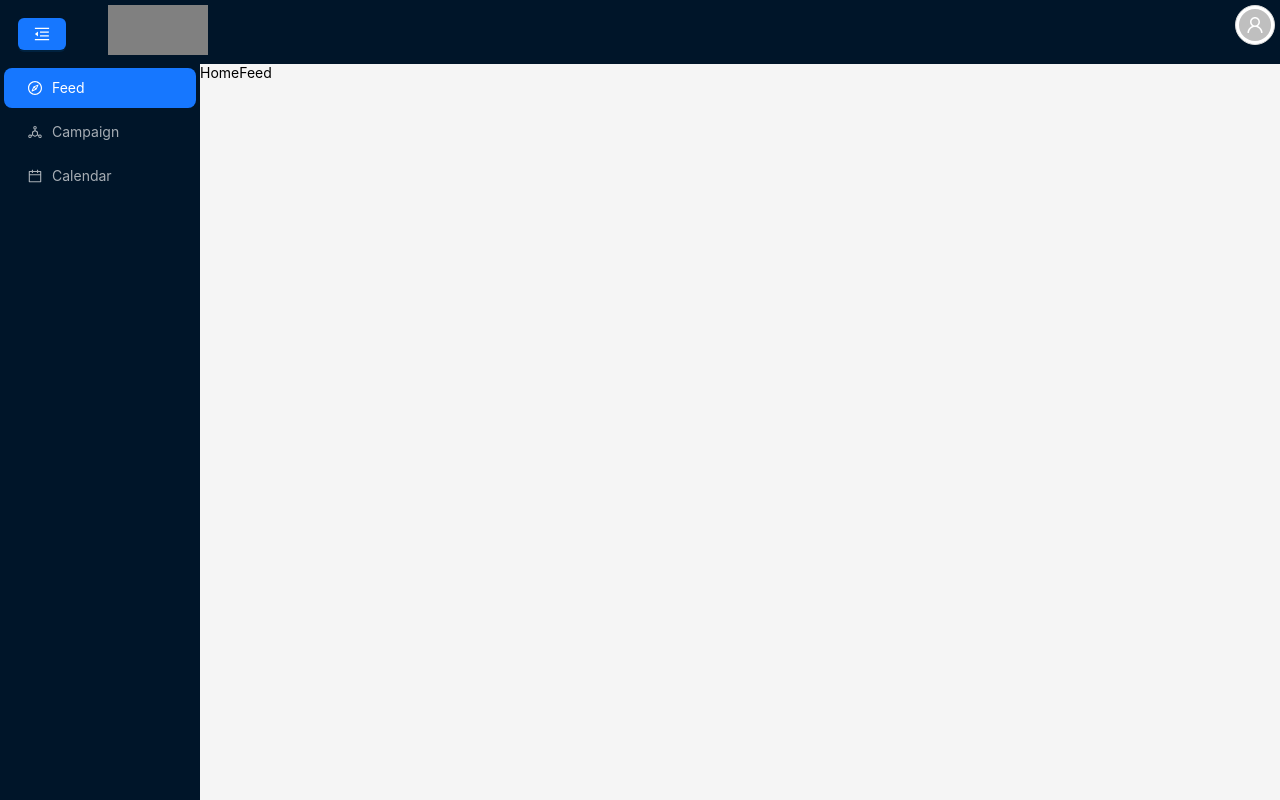
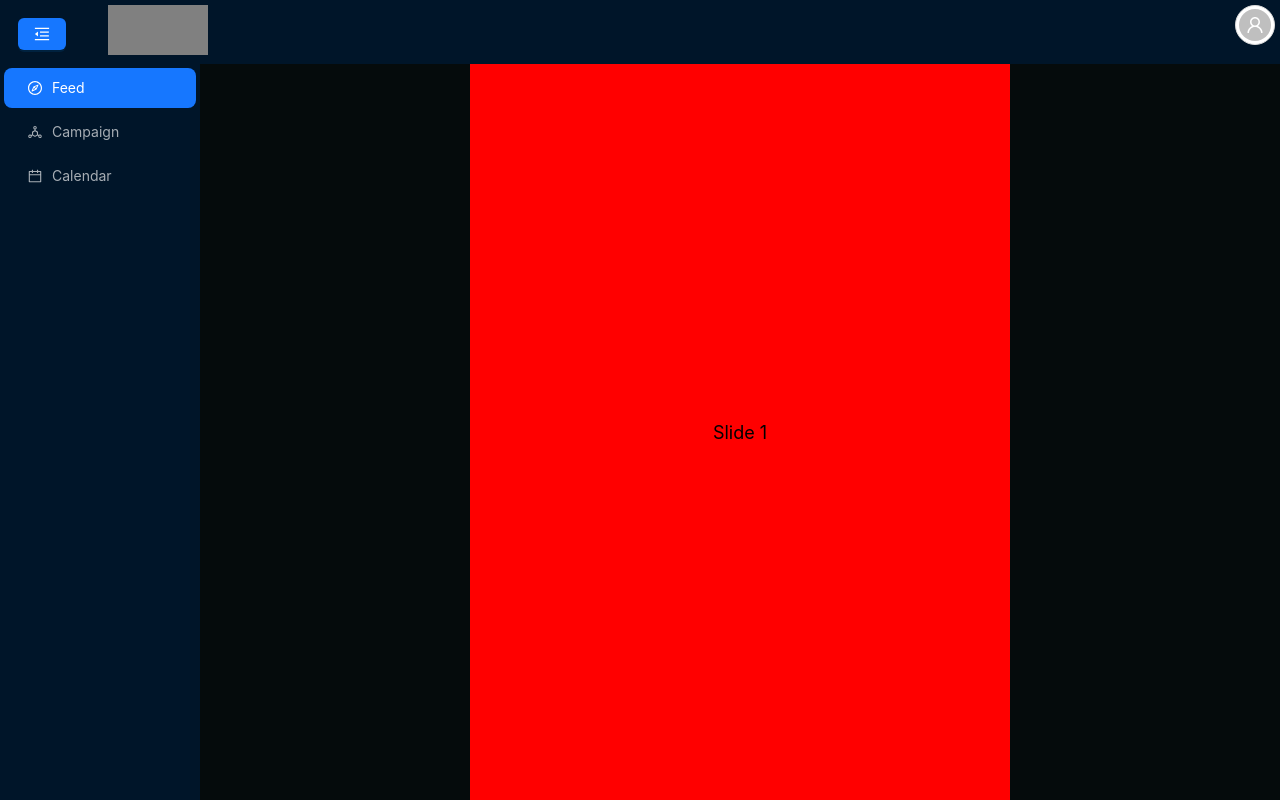
Before and after one commit to Team-996Ghosts-EthSG-2023/frontend-base, a React (Vite) app: page / in a window 1280 px wide. Built offline with nearby package versions, Linux system fonts and the light colour scheme.

Commit message:
use vertical swiperjs

```diff
--- a/package.json
+++ b/package.json
@@ -14,7 +14,8 @@
     "react": "^18.2.0",
     "react-dom": "^18.2.0",
     "react-router-dom": "^6.15.0",
-    "styled-components": "^6.0.7"
+    "styled-components": "^6.0.7",
+    "swiper": "^10.2.0"
   },
   "devDependencies": {
     "@types/react": "^18.2.15",
--- a/src/index.css
+++ b/src/index.css
@@ -1,8 +1,9 @@
+:root {
+	--color-hyperdrive-black: #050b0c;
+	--color-hyperdrive-tan-1: #deece4;
+	--color-hyperdrive-green: #14f195;
+}
 body {
 	margin: 0;
 	padding: 0;
-	border: 0;
-	font-size: 100%;
-	font: inherit;
-	vertical-align: baseline;
 }
--- a/src/main.jsx
+++ b/src/main.jsx
@@ -11,6 +11,7 @@ import { RootLayout } from './pages/RootLayout';
 import { HomeFeed } from './pages/App/HomeFeed';
 import { Campaigns } from './pages/App/Campaigns';
 import { Calendar } from 'antd';
+import "./index.css"
 
 const router = createBrowserRouter(
   createRoutesFromElements(
--- a/src/pages/App/HomeFeed/index.jsx
+++ b/src/pages/App/HomeFeed/index.jsx
@@ -1,7 +1,58 @@
 import React from 'react'
+import { styled } from 'styled-components';
+import 'swiper/css';
+import 'swiper/css/pagination';
+import { Swiper, SwiperSlide } from "swiper/react";
+import { Mousewheel } from 'swiper/modules';
 
 export const HomeFeed = (props) => {
   return(
-    <div>HomeFeed</div>
-   )
+    <SwipeContainer>
+      <StyledSwiper
+        direction={'vertical'}
+        slidesPerView={1}
+        mousewheel={true}
+        modules={[Mousewheel]}
+        className="mySwiper"
+      >
+        <VideoCard style={{background: "red"}}>Slide 1</VideoCard>
+        <VideoCard style={{background: "yellow"}}>Slide 2</VideoCard>
+        <VideoCard style={{background: "grey"}}>Slide 3</VideoCard>
+        <VideoCard style={{background: "green"}}>Slide 4</VideoCard>
+        <VideoCard style={{background: "black"}}>Slide 5</VideoCard>
+        <VideoCard>Slide 6</VideoCard>
+        <VideoCard>Slide 7</VideoCard>
+        <VideoCard>Slide 8</VideoCard>
+        <VideoCard>Slide 9</VideoCard>
+      </StyledSwiper>
+    </SwipeContainer>
+  )
+}
+
+const SwipeContainer = styled.div`
+  width: 50%;
+  max-width: 50%;
+  height: calc(100vh - 64px);
+  margin: 0 auto;
+`
+
+const StyledSwiper = styled(Swiper)`
+	width: 100%;
+	height: 100%;
+`
+
+const VideoCard = styled(SwiperSlide)`
+	text-align: center;
+	font-size: 18px;
+  display: flex;
+  justify-content: center;
+  align-items: center;
+
+
+  & video {
+    display: block;
+    width: 100%;
+    height: 100%;
+    object-fit: cover;
   }
+`
--- a/src/pages/RootLayout.jsx
+++ b/src/pages/RootLayout.jsx
@@ -62,9 +62,9 @@ export const RootLayout = (props) => {
             onClick={(e) => navigate(`/${e.key ?? ''}`)}
           />
         </Sider>
-        <Layout>
+        <ContentLayout>
           <Outlet/>
-        </Layout>
+        </ContentLayout>
       </Layout>
     </Layout>
   );
@@ -78,6 +78,11 @@ const MenuButtonStyles = {
   marginBottom: "16",
   marginTop: "0.8rem"
 }
+
+const ContentLayout = styled(Layout)`
+  height: calc(100vh - 64px);
+  background-color: var(--color-hyperdrive-black);
+`
 
 const Gap = styled.div`
   width: 80%;
```
Also changed, not shown: 1 other file (tests, documents, lock files or other folders).
